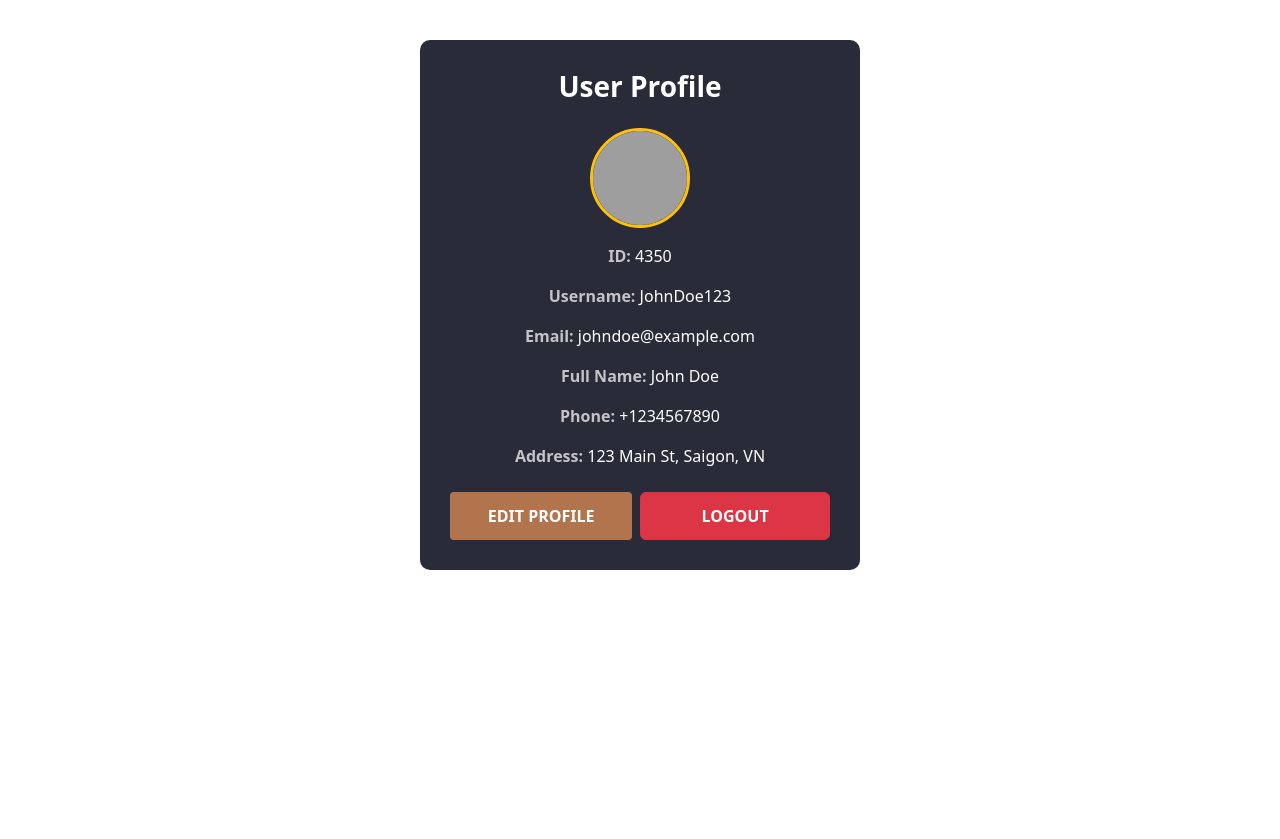
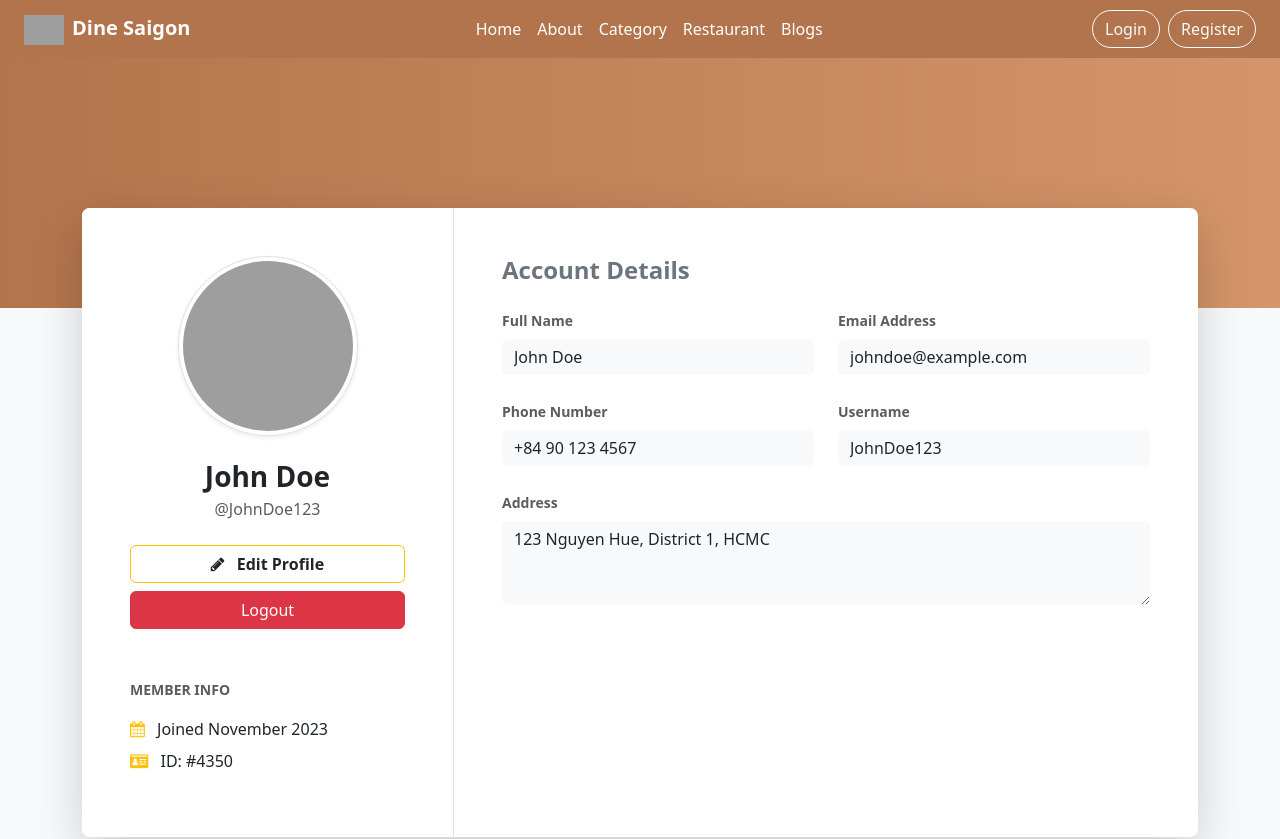
Before and after one commit to yeenci/saigourmet-taste-the-soul-of-saigon, a React (Vite) app: page /profile in a window 1280 px wide. Shown: the top 839 px of the page. Built offline with nearby package versions, Linux system fonts and the light colour scheme; grey boxes are pictures that could not be loaded.

Commit message:
update: enhance UserProfile page

```diff
--- a/src/pages/User/UserProfile.tsx
+++ b/src/pages/User/UserProfile.tsx
@@ -1,7 +1,10 @@
-/* eslint-disable @typescript-eslint/no-unused-vars */
 import React, { useState, useEffect } from 'react';
 import { useNavigate } from 'react-router-dom';
+import Navbar from '../../components/Navbar';
+import Footer from '../../components/Footer';
 
+// Define the interface locally if not fully matching global types,
+// or import from types.ts if it matches perfectly.
 interface UserProfileData {
     userId: number;
     username: string;
@@ -10,6 +13,7 @@ interface UserProfileData {
     phoneNumber: string;
     address: string;
     profilePictureUrl: string;
+    joinDate: string; // Added for UI polish
 }
 
 const UserProfile: React.FC = () => {
@@ -17,7 +21,6 @@ const UserProfile: React.FC = () => {
     const [isEditing, setIsEditing] = useState(false);
     const [loading, setLoading] = useState(true);
 
-    // State for form data
     const [formData, setFormData] = useState<UserProfileData>({
         userId: 0,
         username: '',
@@ -25,164 +28,199 @@ const UserProfile: React.FC = () => {
         fullName: '',
         phoneNumber: '',
         address: '',
-        profilePictureUrl: ''
+        profilePictureUrl: '',
+        joinDate: ''
     });
 
-    // Simulate fetching user data
     useEffect(() => {
-        // In a real app: fetch('/account/getUserInformation')
+        // Simulating API fetch
         setTimeout(() => {
             setFormData({
                 userId: 4350,
                 username: 'JohnDoe123',
                 email: 'johndoe@example.com',
                 fullName: 'John Doe',
-                phoneNumber: '+1234567890',
-                address: '123 Main St, Saigon, VN',
-                profilePictureUrl: 'https://t4.ftcdn.net/jpg/09/28/14/51/360_F_928145187_1ztkJxvyComd8MhioRwGJ9iUnG1rE3Ab.jpg' // Mock image
+                phoneNumber: '+84 90 123 4567',
+                address: '123 Nguyen Hue, District 1, HCMC',
+                profilePictureUrl: 'https://images.unsplash.com/photo-1535713875002-d1d0cf377fde?auto=format&fit=crop&w=500&q=80',
+                joinDate: 'November 2023'
             });
             setLoading(false);
-        }, 500);
+        }, 600);
     }, []);
 
     const handleLogout = () => {
-        // Perform logout logic here (clear tokens, etc.)
+        // Clear tokens here
         navigate('/login');
     };
 
     const handleSave = async (e: React.FormEvent) => {
         e.preventDefault();
-        try {
-            // In a real app: await fetch('/account/updateUserInformation', { method: 'PUT', body: JSON.stringify(formData) ... })
+        // Simulate API call
+        setTimeout(() => {
             alert('Profile updated successfully!');
             setIsEditing(false);
-        } catch (error) {
-            alert('Failed to update profile.');
-        }
+        }, 500);
     };
 
     if (loading) {
-        return <div className="text-center text-white mt-5">Loading profile...</div>;
+        return (
+            <div className="d-flex justify-content-center align-items-center vh-100 bg-light">
+                <div className="spinner-border text-warning" role="status">
+                    <span className="visually-hidden">Loading...</span>
+                </div>
+            </div>
+        );
     }
 
     return (
-        <div className="card-3d-wrap">
-            <div className="card-front" style={{ height: 'auto', minHeight: '450px' }}>
-                <h3 className="text-center mb-4 fw-bold">
-                    {isEditing ? 'Update Information' : 'User Profile'}
-                </h3>
+        <div className="bg-light min-vh-100">
+            <Navbar />
 
-                {/* View Mode */}
-                {!isEditing ? (
-                    <div className="text-center">
+            {/* Banner Section */}
+            <div
+                style={{
+                    height: '250px',
+                    background: 'linear-gradient(90deg, #b2744c 0%, #d4956a 100%)',
+                    position: 'relative'
+                }}
+            ></div>
+
+            <div className="container" style={{ marginTop: '-100px', marginBottom: '80px' }}>
+                <div className="card border-0 shadow-lg overflow-hidden rounded-3">
+                    <div className="card-body p-0">
+                        <div className="row g-0">
+                            {/* Left Sidebar - Profile Summary */}
+                            <div className="col-lg-4 bg-white border-end text-center p-5">
+                                <div className="position-relative d-inline-block mb-4">
                                     <img
                                         src={formData.profilePictureUrl || 'https://via.placeholder.com/150'}
                                         alt="Profile"
-                            className="rounded-circle mb-3 border border-3 border-warning"
-                            style={{ width: '100px', height: '100px', objectFit: 'cover' }}
+                                        className="rounded-circle img-thumbnail shadow-sm"
+                                        style={{ width: '180px', height: '180px', objectFit: 'cover' }}
                                     />
-                        <div className="account-details mb-4" style={{ color: '#c4c3ca' }}>
-                            <p><strong>ID:</strong> <span className="text-white">{formData.userId}</span></p>
-                            <p><strong>Username:</strong> <span className="text-white">{formData.username}</span></p>
-                            <p><strong>Email:</strong> <span className="text-white">{formData.email}</span></p>
-                            <p><strong>Full Name:</strong> <span className="text-white">{formData.fullName}</span></p>
-                            <p><strong>Phone:</strong> <span className="text-white">{formData.phoneNumber}</span></p>
-                            <p><strong>Address:</strong> <span className="text-white">{formData.address}</span></p>
+                                    {isEditing && (
+                                        <div className="position-absolute bottom-0 end-0 bg-white rounded-circle p-2 shadow-sm border" style={{cursor: 'pointer'}}>
+                                            <i className="fa fa-camera text-muted"></i>
                                         </div>
+                                    )}
+                                </div>
+                                <h3 className="fw-bold mb-1">{formData.fullName}</h3>
+                                <p className="text-muted mb-4">@{formData.username}</p>
 
-                        <div className="d-flex gap-2">
-                            <button
-                                className="btn-custom"
-                                onClick={() => setIsEditing(true)}
-                            >
-                                Edit Profile
+                                <div className="d-grid gap-2">
+                                    {!isEditing ? (
+                                        <button className="btn btn-outline-warning text-dark fw-bold" onClick={() => setIsEditing(true)}>
+                                            <i className="fa fa-pencil me-2"></i> Edit Profile
                                         </button>
-                            <button
-                                className="btn btn-danger w-100 fw-bold text-uppercase"
-                                style={{ height: '48px' }}
-                                onClick={handleLogout}
-                            >
+                                    ) : (
+                                        <button className="btn btn-outline-secondary" onClick={() => setIsEditing(false)}>
+                                            Cancel Editing
+                                        </button>
+                                    )}
+                                    <button className="btn btn-danger" onClick={handleLogout}>
                                         Logout
                                     </button>
                                 </div>
+
+                                <div className="mt-5 text-start">
+                                    <small className="text-muted text-uppercase fw-bold ls-1">Member Info</small>
+                                    <ul className="list-unstyled mt-3">
+                                        <li className="mb-2"><i className="fa fa-calendar me-2 text-warning"></i> Joined {formData.joinDate}</li>
+                                        <li className="mb-2"><i className="fa fa-id-card me-2 text-warning"></i> ID: #{formData.userId}</li>
+                                    </ul>
                                 </div>
-                ) : (
-                    /* Edit Mode */
+                            </div>
+
+                            {/* Right Content - Details Form */}
+                            <div className="col-lg-8 p-5">
+                                <div className="d-flex justify-content-between align-items-center mb-4">
+                                    <h4 className="fw-bold m-0 text-secondary">
+                                        {isEditing ? 'Update Information' : 'Account Details'}
+                                    </h4>
+                                </div>
+
                                 <form onSubmit={handleSave}>
-                        <div className="form-group mb-3 position-relative">
-                            <i className="fa fa-envelope position-absolute text-warning" style={{ left: '15px', top: '15px' }}></i>
+                                    <div className="row g-4">
+                                        <div className="col-md-6">
+                                            <label className="form-label text-muted small fw-bold">Full Name</label>
+                                            <input
+                                                type="text"
+                                                className={`form-control ${!isEditing ? 'bg-light border-0' : ''}`}
+                                                value={formData.fullName}
+                                                readOnly={!isEditing}
+                                                onChange={(e) => setFormData({...formData, fullName: e.target.value})}
+                                            />
+                                        </div>
+                                        <div className="col-md-6">
+                                            <label className="form-label text-muted small fw-bold">Email Address</label>
                                             <input
                                                 type="email"
-                                className="form-style"
+                                                className="form-control bg-light border-0"
                                                 value={formData.email}
                                                 readOnly
                                                 disabled
-                                style={{ opacity: 0.7 }}
+                                            />
+                                            {isEditing && <small className="text-muted" style={{fontSize: '10px'}}>Email cannot be changed</small>}
+                                        </div>
+                                        <div className="col-md-6">
+                                            <label className="form-label text-muted small fw-bold">Phone Number</label>
+                                            <input
+                                                type="tel"
+                                                className={`form-control ${!isEditing ? 'bg-light border-0' : ''}`}
+                                                value={formData.phoneNumber}
+                                                readOnly={!isEditing}
+                                                onChange={(e) => setFormData({...formData, phoneNumber: e.target.value})}
                                             />
                                         </div>
-
-                        <div className="form-group mb-3 position-relative">
-                            <i className="fa fa-user position-absolute text-warning" style={{ left: '15px', top: '15px' }}></i>
+                                        <div className="col-md-6">
+                                            <label className="form-label text-muted small fw-bold">Username</label>
                                             <input
                                                 type="text"
-                                className="form-style"
-                                placeholder="Full Name"
-                                value={formData.fullName}
-                                onChange={(e) => setFormData({...formData, fullName: e.target.value})}
-                                required
+                                                className="form-control bg-light border-0"
+                                                value={formData.username}
+                                                readOnly
+                                                disabled
                                             />
                                         </div>
+                                        <div className="col-12">
+                                            <label className="form-label text-muted small fw-bold">Address</label>
+                                            <textarea
+                                                className={`form-control ${!isEditing ? 'bg-light border-0' : ''}`}
+                                                rows={3}
+                                                value={formData.address}
+                                                readOnly={!isEditing}
+                                                onChange={(e) => setFormData({...formData, address: e.target.value})}
+                                            ></textarea>
+                                        </div>
 
-                        <div className="form-group mb-3 position-relative">
-                            <i className="fa fa-phone position-absolute text-warning" style={{ left: '15px', top: '15px' }}></i>
+                                        {isEditing && (
+                                            <div className="col-12">
+                                                <label className="form-label text-muted small fw-bold">Profile Picture URL</label>
                                                 <input
-                                type="tel"
-                                className="form-style"
-                                placeholder="Phone Number"
-                                value={formData.phoneNumber}
-                                onChange={(e) => setFormData({...formData, phoneNumber: e.target.value})}
-                                required
+                                                    type="url"
+                                                    className="form-control"
+                                                    value={formData.profilePictureUrl}
+                                                    onChange={(e) => setFormData({...formData, profilePictureUrl: e.target.value})}
                                                 />
                                             </div>
-
-                        <div className="form-group mb-3 position-relative">
-                            <i className="fa fa-map-marker position-absolute text-warning" style={{ left: '15px', top: '15px' }}></i>
-                            <input
-                                type="text"
-                                className="form-style"
-                                placeholder="Address"
-                                value={formData.address}
-                                onChange={(e) => setFormData({...formData, address: e.target.value})}
-                                required
-                            />
+                                        )}
                                     </div>
 
-                        <div className="form-group mb-3 position-relative">
-                            <i className="fa fa-image position-absolute text-warning" style={{ left: '15px', top: '15px' }}></i>
-                            <input
-                                type="url"
-                                className="form-style"
-                                placeholder="Profile Picture URL"
-                                value={formData.profilePictureUrl}
-                                onChange={(e) => setFormData({...formData, profilePictureUrl: e.target.value})}
-                                required
-                            />
-                        </div>
-
-                        <div className="d-flex gap-2">
-                            <button type="submit" className="btn-custom">Save Changes</button>
-                            <button
-                                type="button"
-                                className="btn btn-secondary w-100 fw-bold text-uppercase"
-                                style={{ height: '48px' }}
-                                onClick={() => setIsEditing(false)}
-                            >
-                                Cancel
+                                    {isEditing && (
+                                        <div className="mt-4 text-end">
+                                            <button type="submit" className="btn btn-warning text-white fw-bold px-4 py-2 rounded-pill shadow-sm">
+                                                Save Changes
                                             </button>
                                         </div>
+                                    )}
                                 </form>
-                )}
                             </div>
+                        </div>
+                    </div>
+                </div>
+            </div>
+            <Footer />
         </div>
     );
 };
```
Lines whose indentation alone changed are shown as unchanged.
